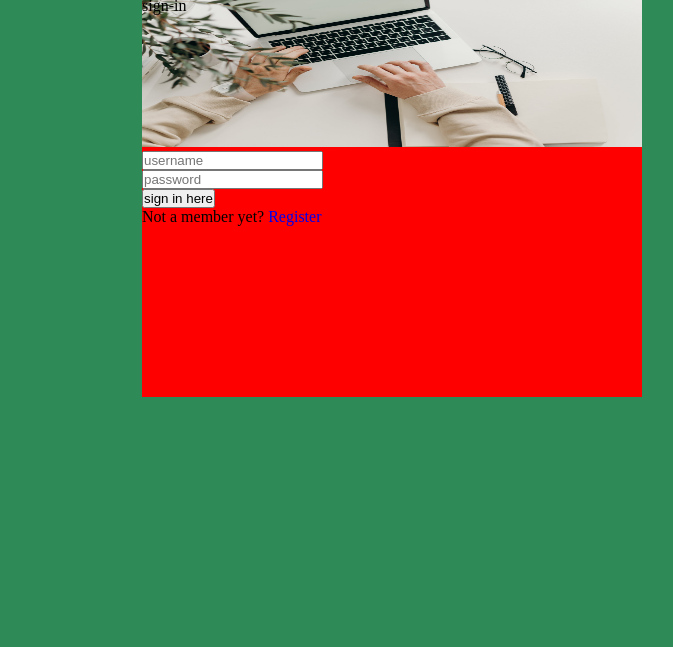
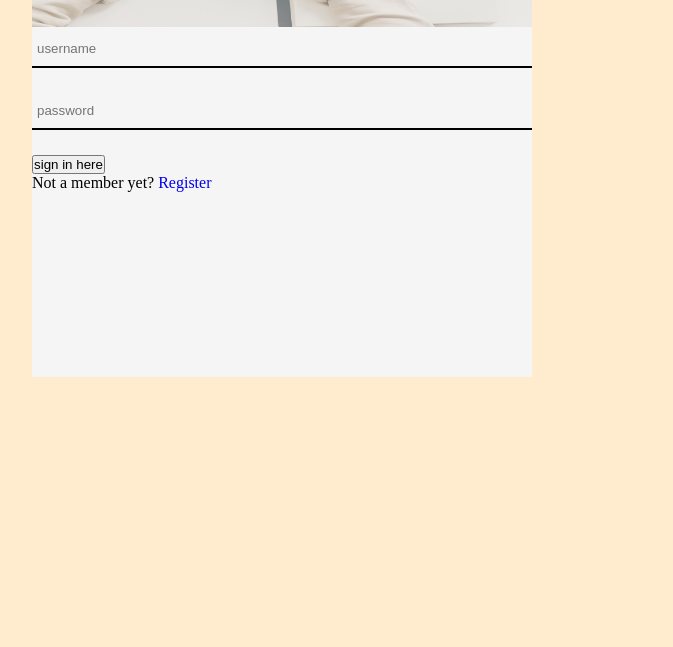
Before and after one commit to Atheelah/capstone-frontend, a plain HTML site: page signin.html in a window 1280 px wide. Shown: the part 153-800 px from the top of the page, without its empty margins (358-1031 px from the left). Drawn offline with Linux system fonts and the light colour scheme.

Commit message:
Update signin.css

```diff
--- a/signin.css
+++ b/signin.css
@@ -7,31 +7,47 @@
 }
 body {
   display: block;
-  background-color: seagreen;
+  background-color: blanchedalmond;
 }
 
 .heading {
   position: absolute;
   z-index: 1000;
+  top: 10%;
+  left: 45%;
+  font-size: 50px;
+  color: white;
 }
 
 .signin-form {
   display: flex;
-  margin: 150px auto;
+  margin: 5px auto;
   width: 500px;
-  height: 400px;
-  margin-left: 500px;
-  background-color: red;
+  height: 500px;
+  background-color: whitesmoke;
+  margin-top: 30px;
+
+  /* margin-left: 500px; */
 }
 
 .sign-image {
   width: 500px;
   height: 150px;
   position: relative;
-  filter: blur(0.5px);
+  /* filter: blur(0.5px); */
   background-size: cover;
-  background-color: rgba(0, 0, 0, 0.7);
+  opacity: 0.5;
 }
 .input {
   display: flex;
+  border: none;
+  border-bottom: 2px solid black;
+  margin: 0 0 25px 0;
+  padding: 10px 5px;
+  background: transparent;
+  width: 100%;
 }
+.input:focus {
+  outline: none;
+  border-bottom: 2px solid black;
+}
```
